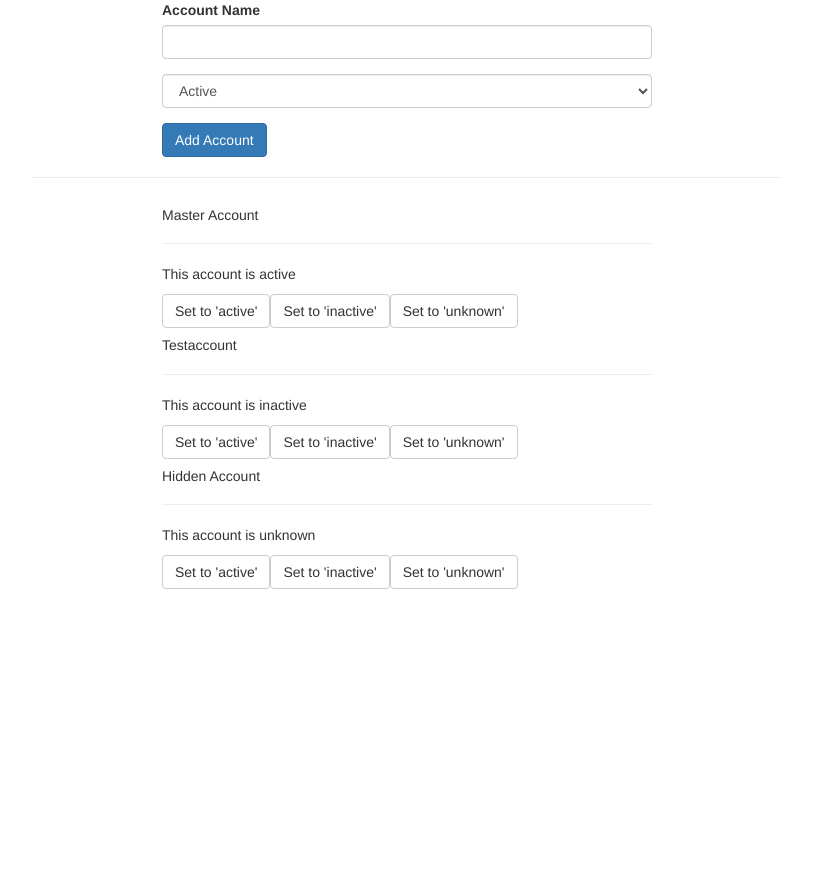
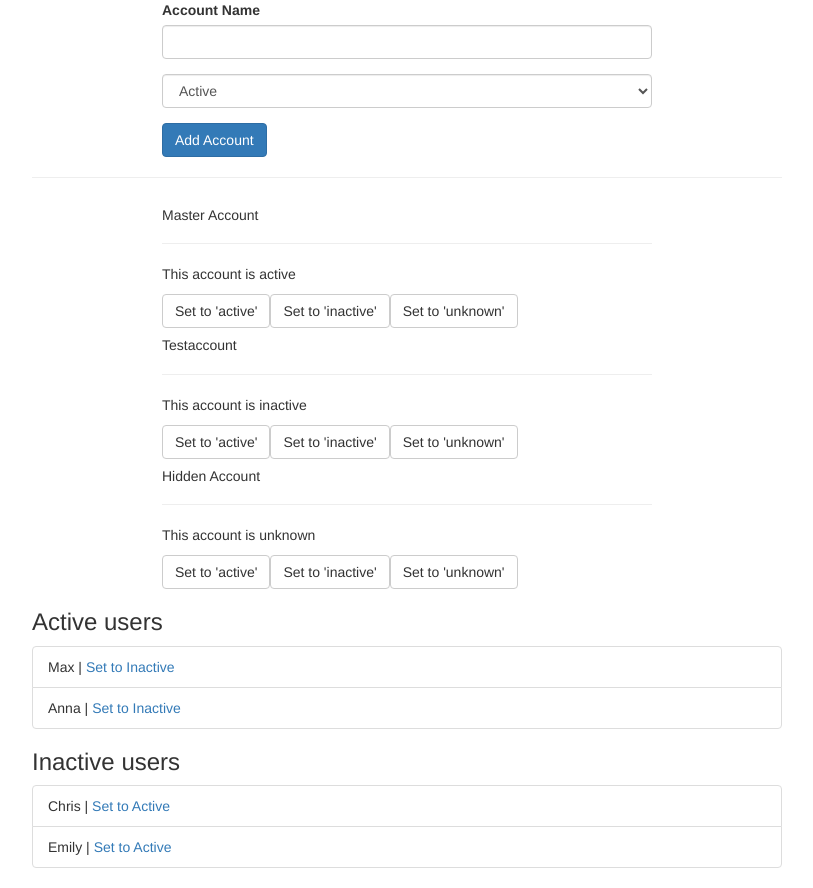
Before and after one commit to bartoszrachwalik/angular-services, an Angular app: page / in a window 1280 px wide. Shown: the whole page, without its empty margins (233-1046 px from the left). Before the commit the page ends 800 px from the top, so only its background shows below. Built offline with nearby package versions, Linux system fonts and the light colour scheme.

Commit message:
excercise setup ready

```diff
--- a/src/app/active-user/active-user.component.html
+++ b/src/app/active-user/active-user.component.html
@@ -1,3 +1,8 @@
-<p>
-  active-user works!
-</p>
+<h3>Active users</h3>
+<ul class="list-group">
+  <li
+    class="list-group-item"
+    *ngFor="let user of users; let i =index">
+    {{user}} | <a href="#" (click)="onSetToInactive(i)">Set to Inactive</a>
+  </li>
+</ul>
--- a/src/app/active-user/active-user.component.ts
+++ b/src/app/active-user/active-user.component.ts
@@ -1,4 +1,4 @@
-import { Component, OnInit } from '@angular/core';
+import {Component, EventEmitter, Input, OnInit, Output} from '@angular/core';
 
 @Component({
   selector: 'app-active-user',
@@ -6,10 +6,16 @@
   styleUrls: ['./active-user.component.css']
 })
 export class ActiveUserComponent implements OnInit {
+  @Input() users: string[];
+  @Output() userSetToInactive = new EventEmitter<number>();
 
-  constructor() { }
+  constructor() {
+  }
 
   ngOnInit() {
   }
 
+  onSetToInactive(id: number) {
+    this.userSetToInactive.emit(id);
+  }
 }
--- a/src/app/app.component.html
+++ b/src/app/app.component.html
@@ -9,4 +9,14 @@
         [id]="i"></app-account>
     </div>
   </div>
+  <div class="row">
+    <div class="col-xs-12 col-md-8 col-md-offset-2">
+      <app-active-user
+        [users]="activeUsers"
+        (userSetToInactive)="onSetToInactive($event)"></app-active-user>
+      <app-inactive-user
+        [users]="inactiveUsers"
+        (userSetToActive)="onSetToActive($event)"></app-inactive-user>
+    </div>
+  </div>
 </div>
--- a/src/app/app.component.ts
+++ b/src/app/app.component.ts
@@ -8,6 +8,8 @@
 })
 export class AppComponent implements OnInit {
   accounts: { name: string, status: string }[] = [];
+  activeUsers = ['Max', 'Anna'];
+  inactiveUsers = ['Chris', 'Emily'];
 
   constructor(private accountsService: AccountsService) {
   }
@@ -15,4 +17,14 @@
   ngOnInit() {
     this.accounts = this.accountsService.accounts;
   }
+
+  onSetToInactive(id: number) {
+    this.inactiveUsers.push(this.activeUsers[id]);
+    this.activeUsers.splice(id, 1);
+  }
+
+  onSetToActive(id: number) {
+    this.activeUsers.push(this.inactiveUsers[id]);
+    this.inactiveUsers.splice(id, 1);
+  }
 }
--- a/src/app/inactive-user/inactive-user.component.html
+++ b/src/app/inactive-user/inactive-user.component.html
@@ -1,3 +1,8 @@
-<p>
-  inactive-user works!
-</p>
+<h3>Inactive users</h3>
+<ul class="list-group">
+  <li
+    class="list-group-item"
+    *ngFor="let user of users; let i =index">
+    {{user}} | <a href="#" (click)="onSetToActive(i)">Set to Active</a>
+  </li>
+</ul>
--- a/src/app/inactive-user/inactive-user.component.ts
+++ b/src/app/inactive-user/inactive-user.component.ts
@@ -1,4 +1,4 @@
-import { Component, OnInit } from '@angular/core';
+import {Component, EventEmitter, Input, OnInit, Output} from '@angular/core';
 
 @Component({
   selector: 'app-inactive-user',
@@ -6,10 +6,16 @@
   styleUrls: ['./inactive-user.component.css']
 })
 export class InactiveUserComponent implements OnInit {
+  @Input() users: string[];
+  @Output() userSetToActive = new EventEmitter<number>();
 
-  constructor() { }
+  constructor() {
+  }
 
   ngOnInit() {
   }
 
+  onSetToActive(id: number) {
+    this.userSetToActive.emit(id);
+  }
 }
```
